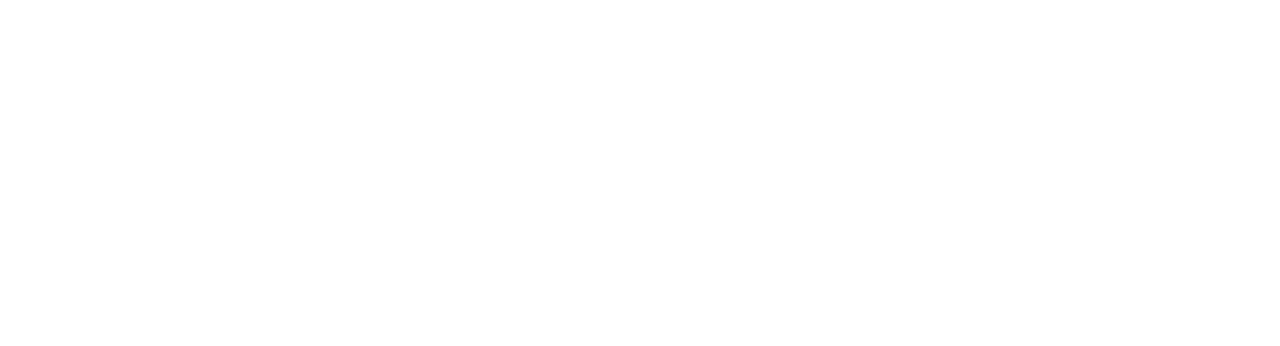
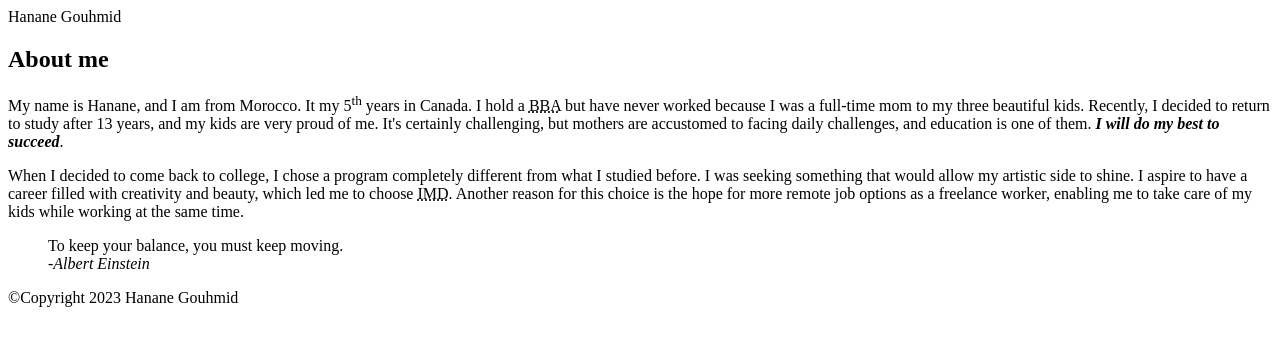
Before and after one commit to gouh0002/gouh0002.github.io, a plain HTML site: page html-assignment/index.html in a window 1280 px wide. Drawn offline with Linux system fonts and the light colour scheme.

Commit message:
All elements of HTML-assignment implemented

```diff
--- a/html-assignment/index.html
+++ b/html-assignment/index.html
@@ -1,11 +1,25 @@
 <!DOCTYPE html>
 <html lang="en">
+
 <head>
     <meta charset="Windows-1250">
     <meta name="viewport" content="width=device-width, initial-scale=1.0">
     <title>gouh0002 HTML Assignment</title>
 </head>
+
 <body>
+    <header>Hanane Gouhmid</header>
+    <article>
+        <h1>About me</h1>
+        <p>My name is Hanane, and I am from Morocco. It my 5<sup>th</sup> years in Canada. I hold a <abbr title="Bachelor of Business Administartion">BBA</abbr> but have never worked because I was a full-time mom to my three beautiful kids.
+        Recently, I decided to return to study after 13 years, and my kids are very proud of me. It's certainly challenging, but mothers are accustomed to facing daily challenges, and education is one of them.  <em><strong>I will do my best to succeed</strong></em>.</p>
+        <p>When I decided to come back to college, I chose a program completely different from what I studied before. I was seeking something that would allow my artistic side to shine. I aspire to have a career filled with creativity and beauty, which led me to choose <abbr title="Interactive Media Design">IMD</abbr>. Another reason for this choice is the hope for more remote job options as a freelance worker, enabling me to take care of my kids while working at the same time.</p>
+        <blockquote>To keep your balance, you must keep moving.
+           <br/> <cite>-Albert Einstein</cite>
+        </blockquote>
 
+    </article>
+    <footer>&copy;Copyright 2023 Hanane Gouhmid</footer>
 </body>
+
 </html>
```
